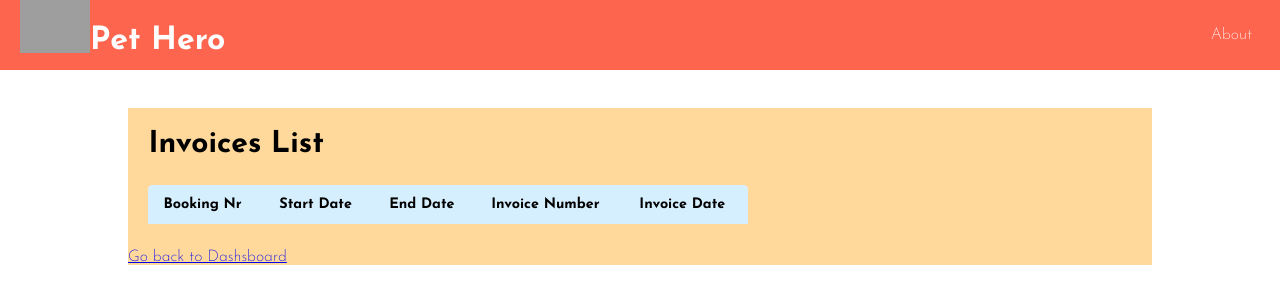
After one commit to gonzarochet/tpFinalLab4, a PHP site: template tpFinalLab4/Views/list-invoices.php in a window 1280 px wide. The commit adds this page. Shown: the top 304 px of the page. Run offline with PHP 8.4, Linux system fonts and the light colour scheme; the template is opened without the code that fills it, so the values that code supplies are empty; some libraries are stand-ins or nearby versions; grey boxes are pictures that could not be loaded.

Commit message:
Show Invoices List from Keeper dashboard

```diff
--- a/tpFinalLab4/Views/keeper-dashboard.php
+++ b/tpFinalLab4/Views/keeper-dashboard.php
@@ -43,6 +43,9 @@ use Models\user as User;
                     <div id="keeper-button-option">
                          <a href="<?php echo FRONT_ROOT ?>Booking/ShowListKeeperView" class="btn">Show Bookings</a>
                     </div>
+                    <div id="keeper-button-option">
+                         <a href="<?php echo FRONT_ROOT ?>Invoice/ShowListView" class="btn">Show Invoices</a>
+                    </div>
                     <!--
                     <div id="keeper-button-option">
                          <a href="<?php location:"loginV.php"?>" class="btn">Back to Choise Profile</a>
--- /dev/null
+++ b/tpFinalLab4/Views/list-invoices.php
@@ -0,0 +1,48 @@
+<!DOCTYPE html>
+<html lang="en">
+
+<head>
+    <meta charset="UTF-8">
+    <meta http-equiv="X-UA-Compatible" content="IE=edge">
+    <meta name="viewport" content="width=device-width, initial-scale=1.0">
+    <title>List of Invoices</title>
+    <link href="<?php echo CSS_PATH ?>styles.css" rel="stylesheet" media="all">
+</head>
+
+<body>
+    <?php include("nav.php"); ?>
+    <div class="form-list-view-keeper">
+
+        <table class = keeper-list>
+            <h1>Invoices List</h1>
+            <thead>
+                <th>Booking Nr</th>
+                <th>Start Date</th>
+                <th>End Date</th>
+
+
+                <th>Invoice Number</th>
+                <th>Invoice Date</th>
+            </thead>
+            <tbody>
+                <?php
+                foreach ($invoiceList as $invoice) {
+                ?>
+                    <tr>
+                        <td><?php echo $invoice->getBooking()->getBookingNumber() ?></td>
+                        <td><?php echo $invoice->getBooking()->getStartDate() ?></td>
+                        <td><?php echo $invoice->getBooking()->getEndDate() ?></td>
+
+                        <td><?php echo $invoice->getInvoiceNr() ?></td>
+                        <td><?php echo $invoice->getInvoiceDate() ?></td>
+
+                </tr>
+                <?php } ?>
+            </tbody>
+        </table>
+
+        <a class="" href="<?php echo FRONT_ROOT ?>Keeper/KeeperLogin">Go back to Dashsboard</a>
+    </div>
+</body>
+
+</html>
```
Also changed, not shown: tpFinalLab4/Controllers/InvoiceController.php (+8 -2 lines), tpFinalLab4/DAO/BD/InvoiceDAOBD.php (+59 -0 lines).
